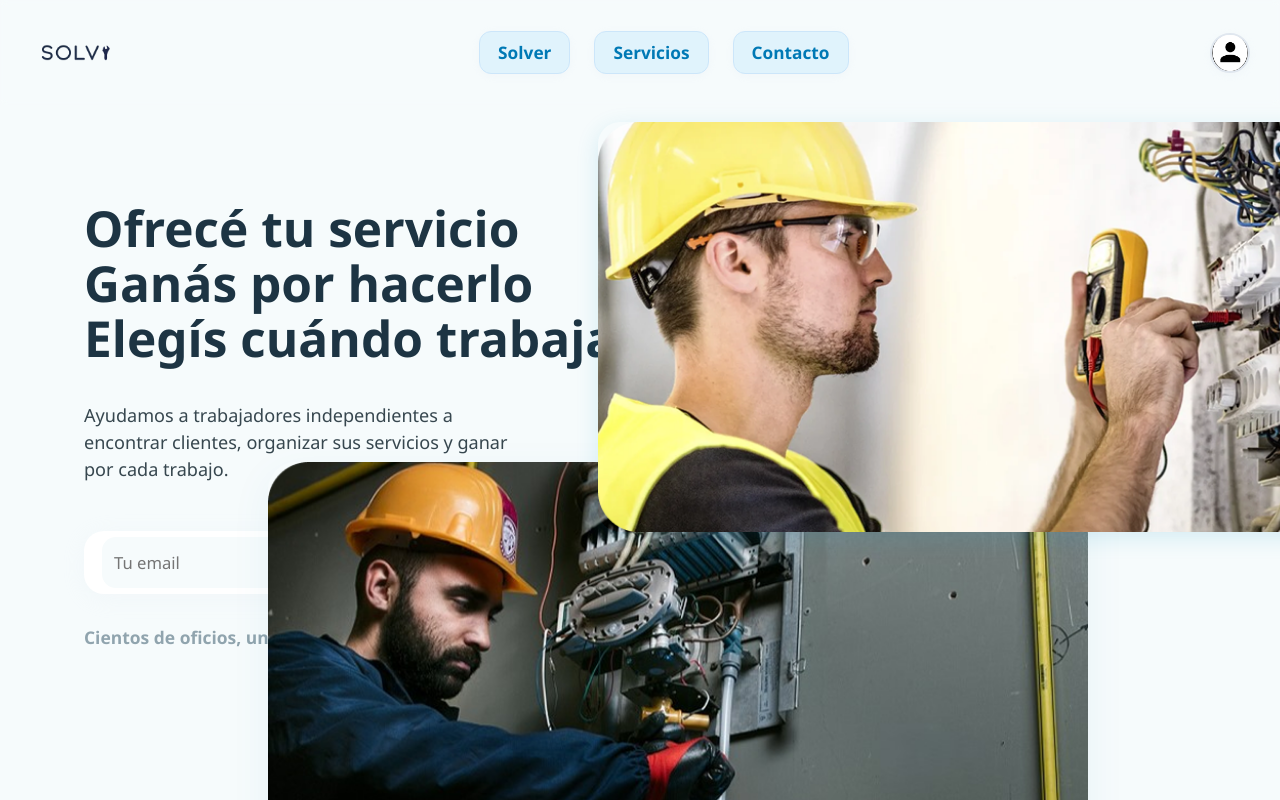
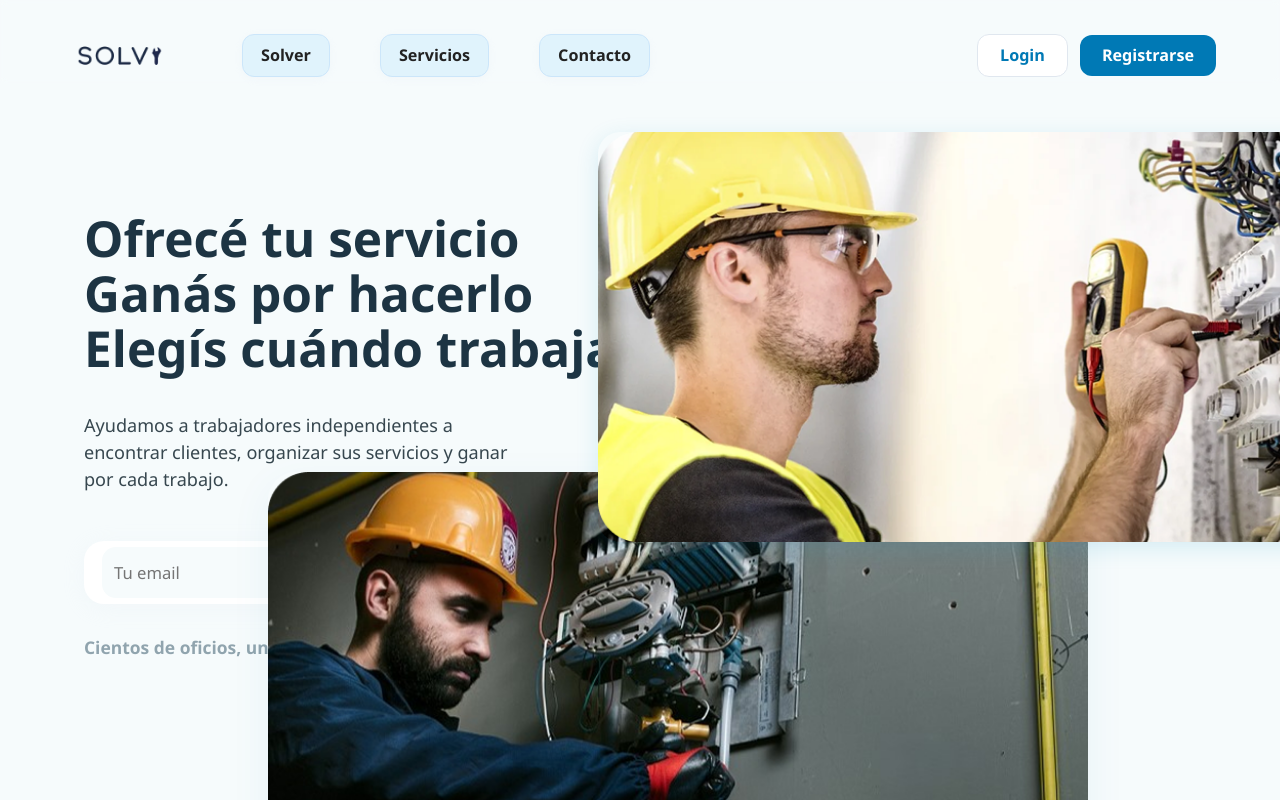
Before and after one commit to pukero/SolvyWeb, a React (Vite) app: page / in a window 1280 px wide. Shown: the top 800 px of the page. Built offline with nearby package versions, Linux system fonts and the light colour scheme.

Commit message:
Landing Page y Header

```diff
--- a/src/components/Header.jsx
+++ b/src/components/Header.jsx
@@ -1,86 +1,68 @@
 import React from 'react';
 import { Link } from 'react-router-dom';
 import logo from '../assets/Captura de pantalla 2025-05-23 083352 (1)-Photoroom 5.png';
-import profilePic from '../assets/Group 87.png';
-
 
 const Header = () => {
   return (
-    <>
-
     <header style={styles.header}>
-
-      <div style={styles.logoContainer}>
-                        <img src={logo} alt="Logo" style={styles.logo} />
-
+      <div style={styles.logoBrand}>
+        <Link to="/" style={styles.logoLink}>
+          <img src={logo} alt="Solvy Logo" style={styles.logo}/>
+        </Link>
       </div>
-      <div style={styles.centerNavContainer}>
       <nav style={styles.nav}>
         <Link to="/" style={styles.link}>Solver</Link>
         <Link to="/servicios" style={styles.link}>Servicios</Link>
         <Link to="/contacto" style={styles.link}>Contacto</Link>
       </nav>
-      </div>
-      <div style={styles.profileContainer}>
-        <img src={profilePic} alt="Profile" style={styles.profile} />
+      <div style={styles.actions}>
+        <Link to="/login" style={styles.loginBtn}>Login</Link>
+        <Link to="/registrarse" style={styles.signUpBtn}>Registrarse</Link>
       </div>
     </header>
-    </>
   );
 };
 
-
 const styles = {
   header: {
-
     display: 'flex',
     alignItems: 'center',
-    justifyContent: ' ',
-    padding: '30px', // más espacio arriba
+    justifyContent: 'center',
+    padding: '28px 5vw 0 5vw',
     background: 'transparent',
-    boxShadow: 'none', // sin línea ni sombra abajo
+    marginBottom: '32px',
     fontFamily: "'Poppins', 'Segoe UI', Arial, sans-serif",
     position: 'sticky',
     top: 0,
     zIndex: 10,
     backdropFilter: 'blur(3px)',
     width: '100%',
+    gap: '48px',
   },
-  logoContainer: {
-    flex: '0 0 auto',
+  logoBrand: {
     display: 'flex',
     alignItems: 'center',
-    gap: 10,
+    width: 130
+  },
+  logoLink: {
+    display: 'flex',
+    alignItems: 'center',
+    textDecoration: 'none',
   },
   logo: {
-    height: 45, // achicado
+    height: 55,
     width: 'auto',
-  },
-  brand: {
-    fontFamily: "'Poppins', 'Segoe UI', Arial, sans-serif",
-    fontWeight: 700,
-    fontSize: '1.15rem',
-    color: '#0079B5',
-    letterSpacing: '1px',
-    marginLeft: 6,
-    userSelect: 'none',
-  },
-  centerNavContainer: {
-    flex: 1,
-    display: 'flex',
-    justifyContent: 'center',
-    alignItems: 'center'
   },
   nav: {
     display: 'flex',
-    gap: '24px',
-    fontSize: '1.08rem',
-    fontWeight: 500,
-    fontFamily: "'Poppins', 'Segoe UI', Arial, sans-serif",
+    gap: 50,
+    flex: 1,
   },
   link: {
-    color: '#0079B5', // azul
+    color: '#222',
+    fontWeight: 500,
     textDecoration: 'none',
+    fontSize: '1.01rem',
     padding: '8px 18px',
     background: '#e0f3fc',
     borderRadius: '12px',
@@ -89,25 +71,32 @@ const styles = {
     border: '1.5px solid #cce6fa',
     transition: 'background 0.2s, color 0.2s, box-shadow 0.2s',
     display: 'flex',
+  },
+  actions: {
+    display: 'flex',
+    gap: 12,
     alignItems: 'center',
   },
-  profileContainer: {
-    flex: '0 0 auto',
-    display: 'flex',
-    alignItems: 'center',
-    justifyContent: 'flex-end',
-    minWidth: 48,
+  loginBtn: {
+    padding: '8px 22px',
+    border: '1.5px solid #e0e7ef',
+    borderRadius: '12px',
+    background: '#fff',
+    color: '#0079B5',
+    textDecoration: 'none',
+    fontSize: '1.01rem',
+    fontWeight: 600,
   },
-  profile: {
-    height: 40,
-    width: 40,
-    borderRadius: '50%',
-    boxShadow: '0 2px 8px #e0e7ef33',
-    border: '2px solid #e0e7ef',
-    background: '#fff',
-    objectFit: 'cover',
-  },
+  signUpBtn: {
+    padding: '8px 22px',
+   borderRadius: '12px',
+    background: '#0079B5',
+    color: '#fff',
+    fontWeight: 600,
+    textDecoration: 'none',
+    fontSize: '1.01rem',
+    border: 'none'
+  }
   };
 
-
 export default Header;
--- a/src/pages/Login.jsx
+++ b/src/pages/Login.jsx
@@ -133,7 +133,7 @@ const styles = {
     fontWeight: 600,
     borderRadius: 8,
     border: 'none',
-    background: 'linear-gradient(90deg, #0079B5 60%, #00C6FB 100%)',
+background: '#0079B5',
     color: '#fff',
     cursor: 'pointer',
     boxShadow: '0 2px 8px rgba(0,121,181,0.10)',
```
Lines whose indentation alone changed are shown as unchanged.
